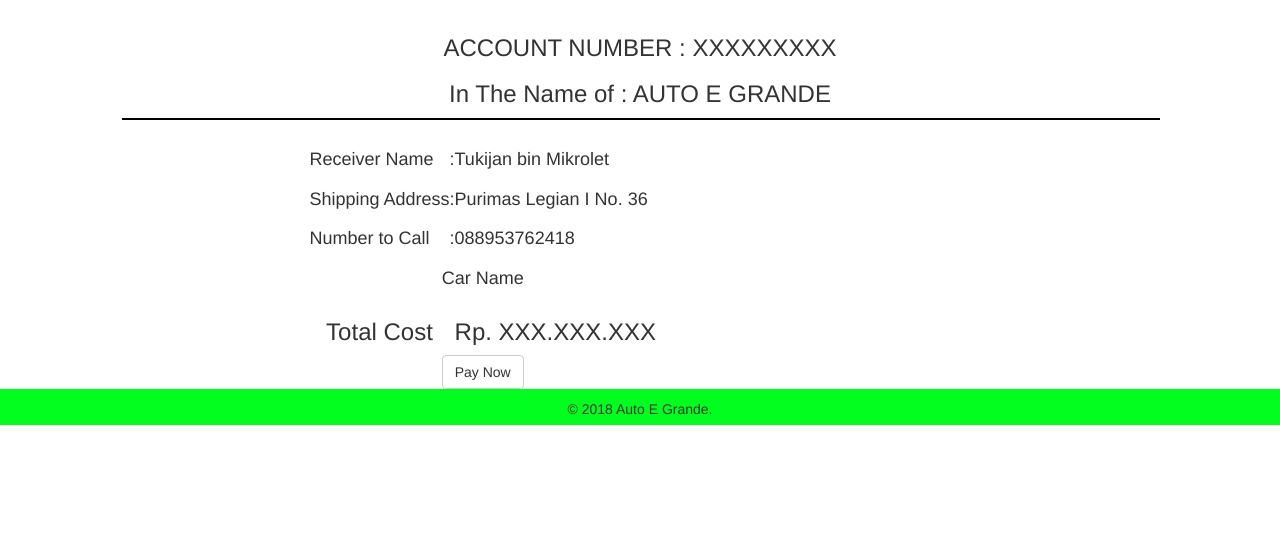
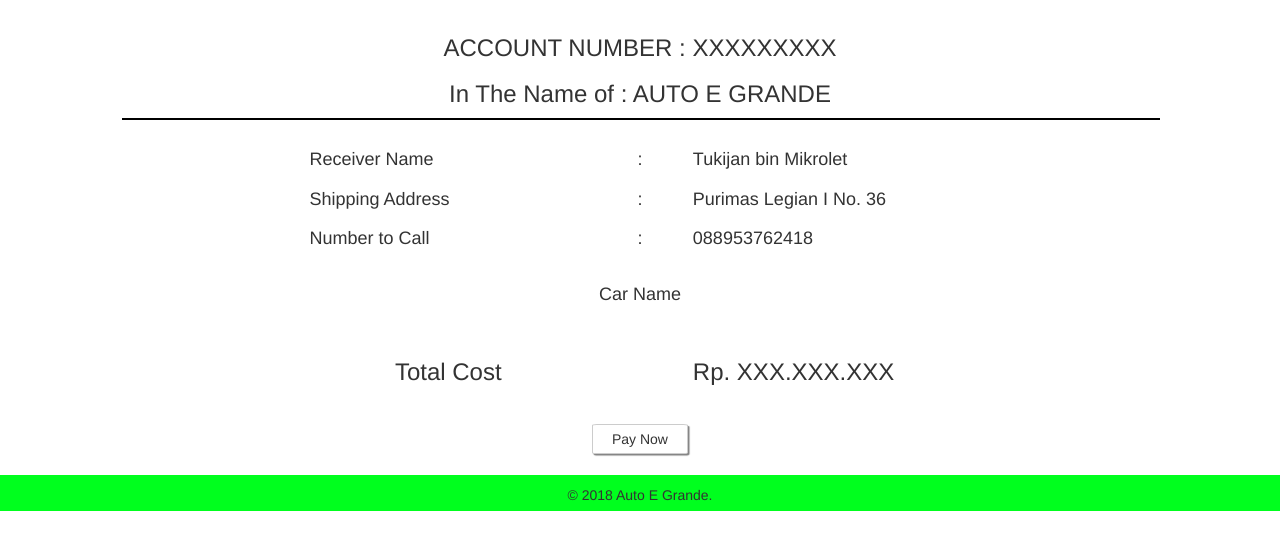
Before and after one commit to autoegrande/autoegrande.github.io, a PHP site: page /index.html in a window 1280 px wide. Shown: the part 51-601 px from the top of the page. Run offline with PHP 8.4, Linux system fonts and the light colour scheme.

Commit message:
Add files via upload

```diff
--- a/css/style.css
+++ b/css/style.css
@@ -358,6 +358,39 @@ section#chartPayNow hr
 	border: 1px solid black;
 }
 
+section#chartPayNow table
+{
+	width: 100%;
+}
+
+section#chartPayNow table tr
+{
+	height: 32px;
+}
+
+section#chartPayNow table tr.rowHeight
+{
+	height: 72px;
+}
+
+section#chartPayNow table td
+{
+	width: 42%;
+}
+
+section#chartPayNow table td.colCenter
+{
+	width: 16%;
+}
+
+section#chartPayNow table td button.btn-default
+{
+	padding: 4px 10px 4px 10px;
+	border-radius: 5%;
+	height: 30px;
+	width: 96px;
+	box-shadow: 1.5px 1.5px 1px gray;
+}
 /* Chart Pay Now */
 
 /* Footer */
```
